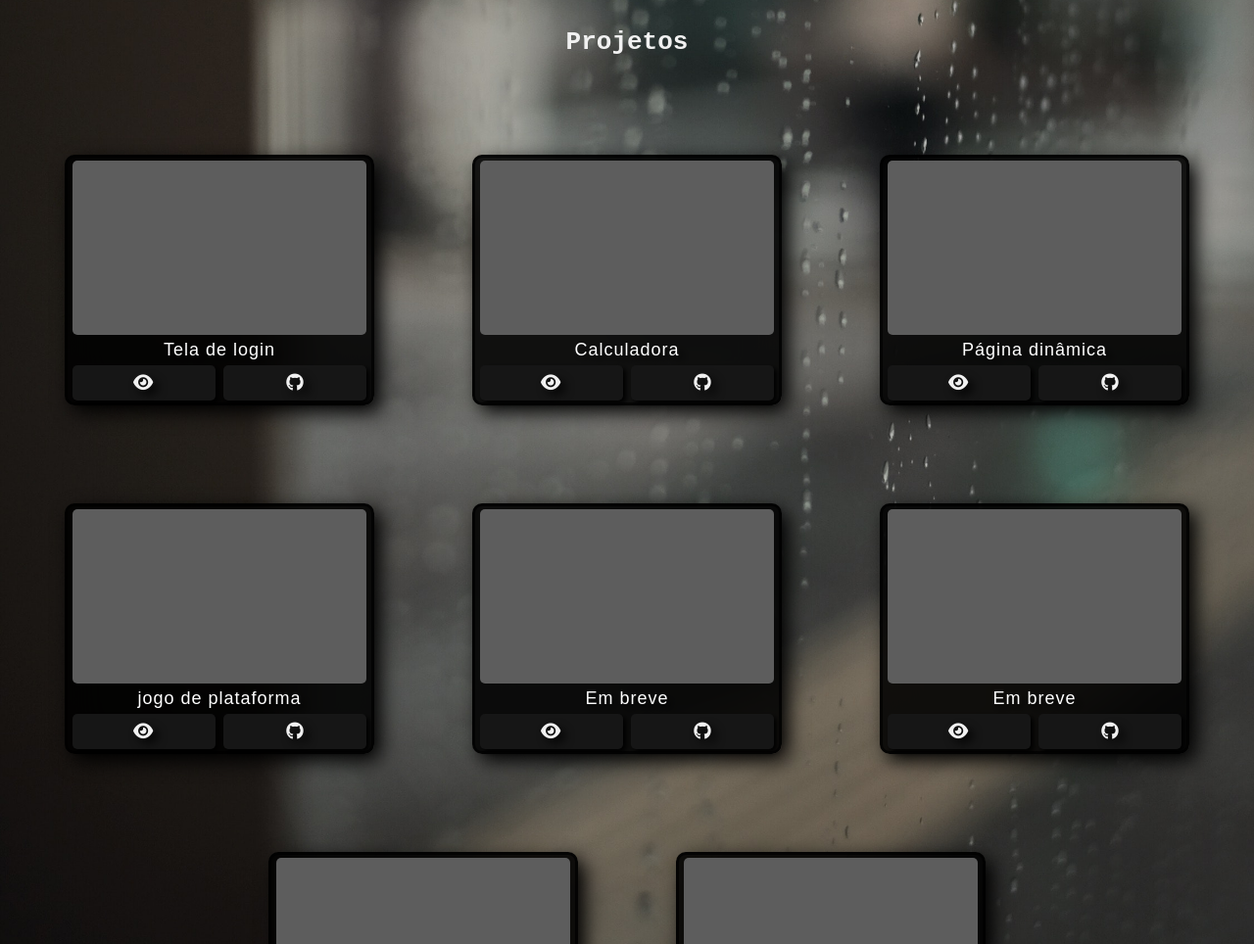
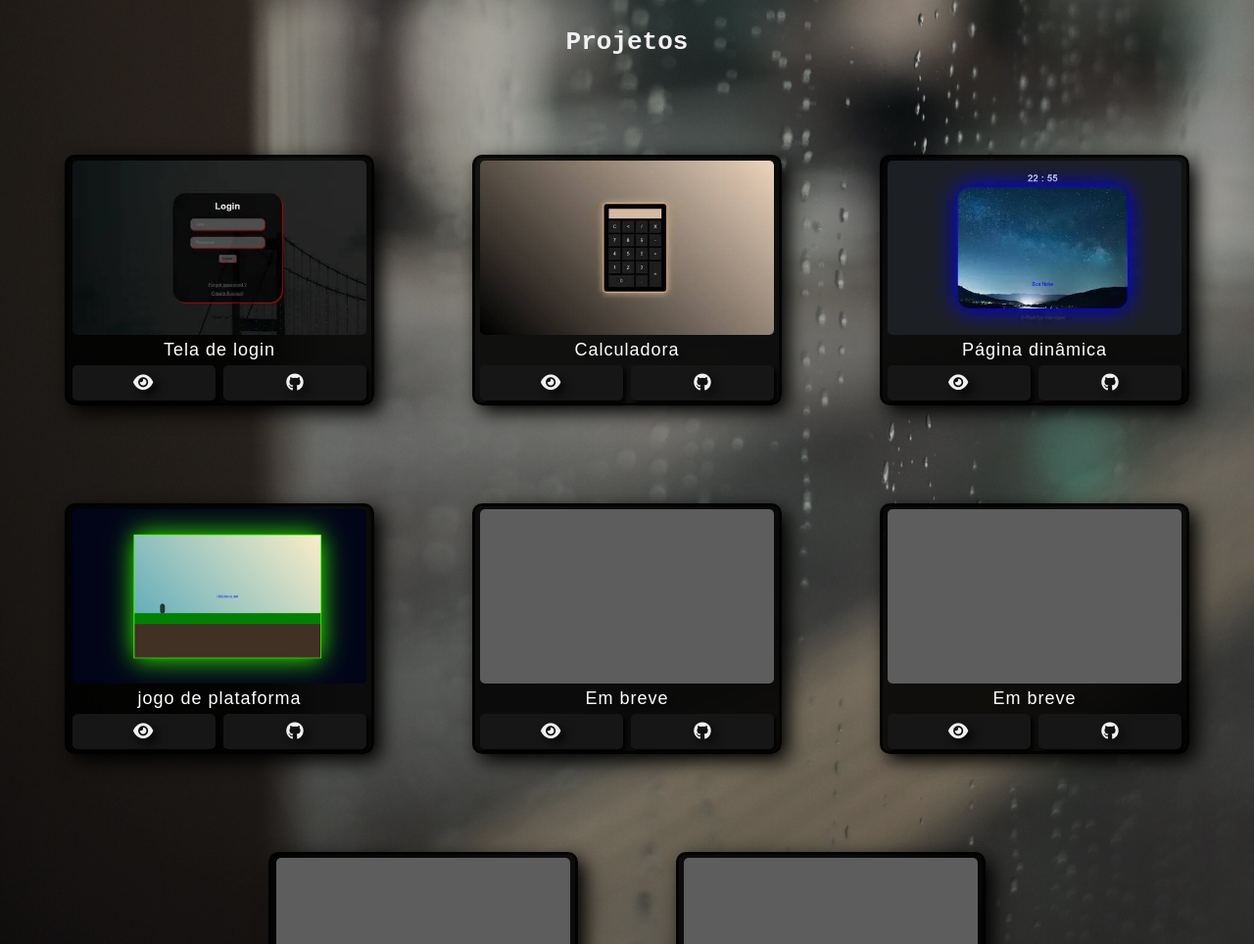
Before and after one commit to Rodr1goTavares/--portifolio, a plain HTML site: page index.html in a window 1280 px wide. Shown: the part 1262-2226 px from the top of the page at 98% size. Drawn offline with Linux system fonts and the light colour scheme.

Commit message:
Update img-projetos.css

```diff
--- a/style-css/projetos-img-style/img-projetos.css
+++ b/style-css/projetos-img-style/img-projetos.css
@@ -1,19 +1,19 @@
 /*--------Aqui é onde linka as imagens dos projetos---------*/
 
 #imagem1{
-    background-image: url(./imgs/img-projetos/pagina-de-login.jpg);
+    background-image: url(/imgs/img-projetos/pagina-de-login.jpg);
   }
 
   #imagem2{
-    background-image: url(./imgs/img-projetos/calculadora.jpg);
+    background-image: url(/imgs/img-projetos/calculadora.jpg);
   }
 
   #imagem3{
-    background-image: url(./imgs/img-projetos/pagina-dinamica.jpg);
+    background-image: url(/imgs/img-projetos/pagina-dinamica.jpg);
   }
 
   #imagem4{
-    background-image: url(./imgs/img-projetos/jogo-de-plataforma.jpg);
+    background-image: url(/imgs/img-projetos/jogo-de-plataforma.jpg);
   }
 
   #imagem5{
```
